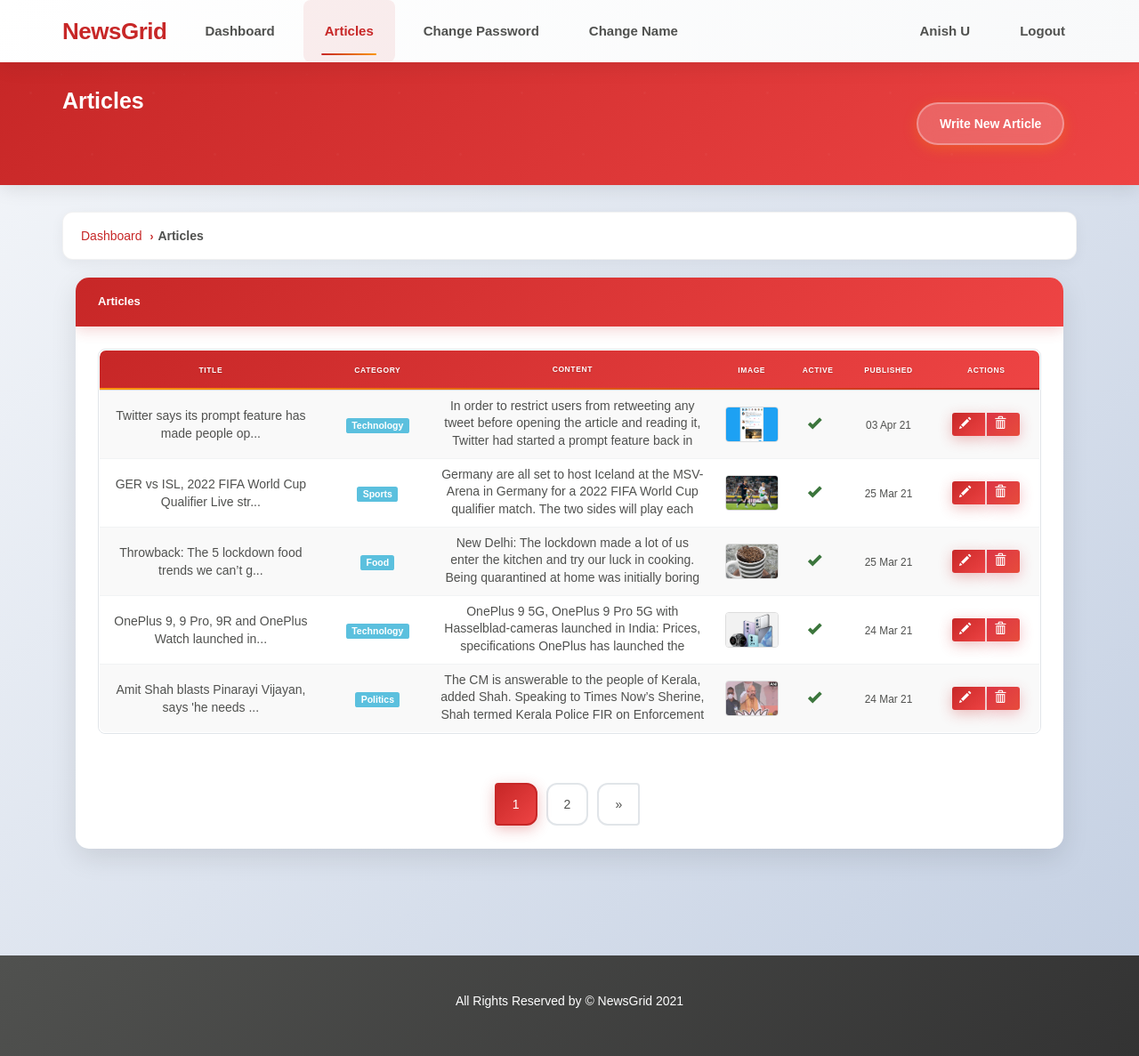
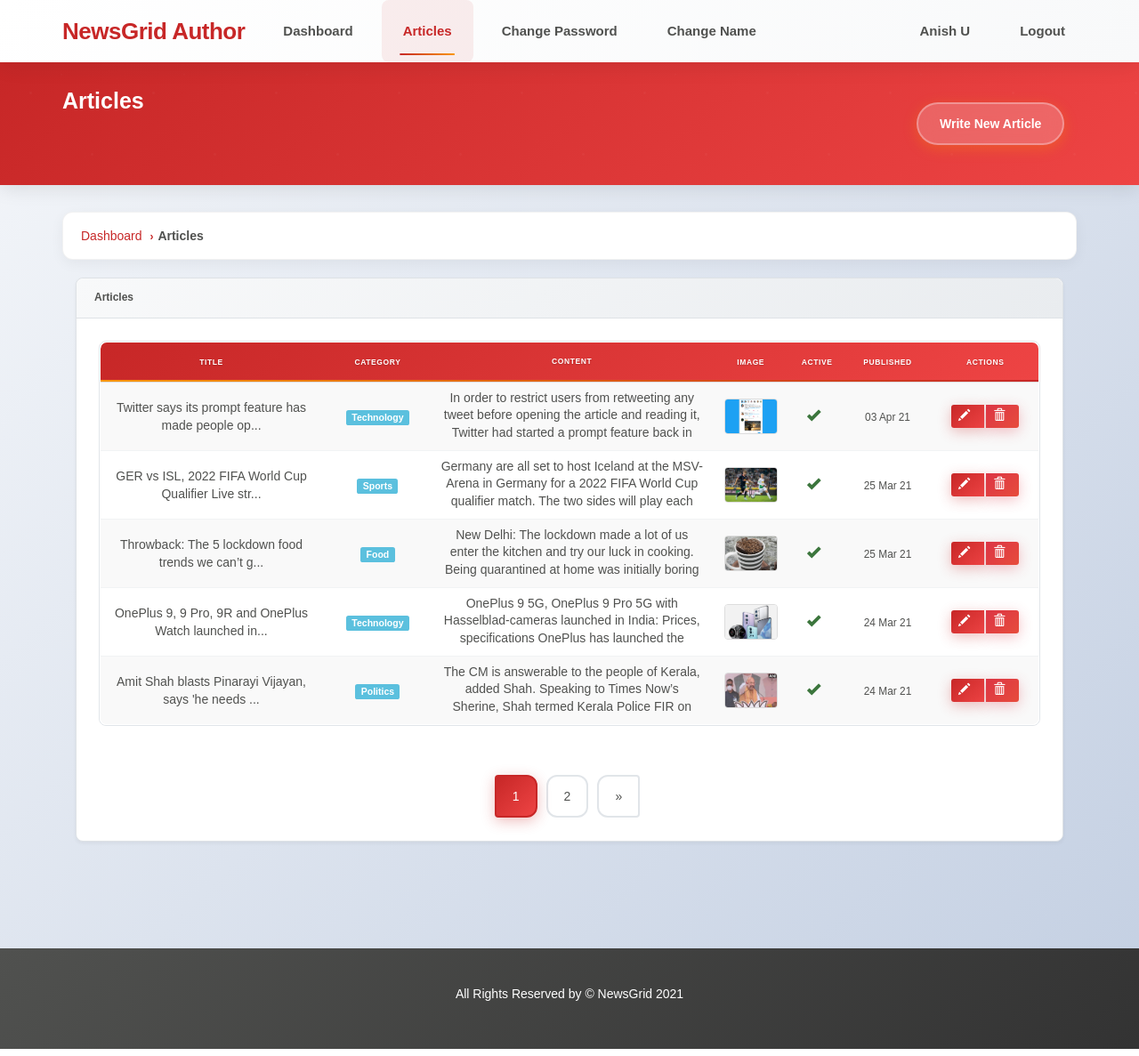
Before and after one commit to Mesayaaa/NewsPortal, a PHP site: page /author/articles.php in a window 1280 px wide. Shown: the whole page at 89% size. Run offline with PHP 8.4, Linux system fonts and the light colour scheme; a user stored in the database is signed in; data comes from the database, SQL or seed files in the repository; some libraries are stand-ins or nearby versions.

Commit message:
`Refactor author dashboard styling and branding`

```diff
--- a/author/articles.php
+++ b/author/articles.php
@@ -118,6 +118,30 @@ require('./includes/nav.inc.php');
     text-overflow: ellipsis;
     position: relative;
   }
+
+  /* Clean panel header styling to match admin */
+  .panel-default .panel-heading {
+    background: linear-gradient(135deg, #f8f9fa 0%, #e9ecef 100%) !important;
+    border-bottom: 1px solid #dee2e6 !important;
+    color: var(--dark-color) !important;
+    padding: 15px 20px !important;
+    border-top-left-radius: 8px !important;
+    border-top-right-radius: 8px !important;
+  }
+
+  .panel-default .panel-title {
+    font-size: 1.2rem !important;
+    font-weight: 600 !important;
+    color: var(--dark-color) !important;
+    margin: 0 !important;
+    font-family: var(--ff-nunito) !important;
+  }
+
+  .panel-default {
+    border: 1px solid #dee2e6 !important;
+    border-radius: 8px !important;
+    box-shadow: 0 2px 4px rgba(0, 0, 0, 0.05) !important;
+  }
 </style>
 
 <script>
@@ -176,8 +200,8 @@ require('./includes/nav.inc.php');
 
       ?>
       <div class="panel panel-default">
-        <div class="panel-heading main-color-bg">
-          <h3 class="panel-title">Articles</h3>
+        <div class="panel-heading">
+          <h4 class="panel-title">Articles</h4>
         </div>
         <div class="panel-body">
           <div class="table-responsive-custom">
--- a/author/includes/nav.inc.php
+++ b/author/includes/nav.inc.php
@@ -92,7 +92,7 @@ if (strpos($uri, "/change-name.php") != false) {
           <span class="icon-bar"></span>
           <span class="icon-bar"></span>
         </button>
-        <a class="navbar-brand">NewsGrid </a>
+        <a class="navbar-brand">NewsGrid Author</a>
       </div>
       <div id="navbar" class="collapse navbar-collapse">
         <ul class="nav navbar-nav">
```
